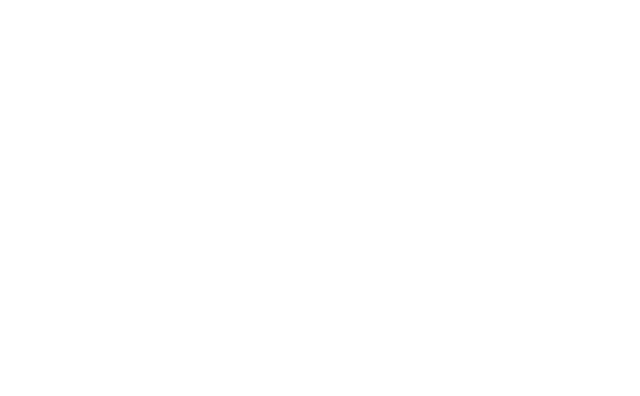
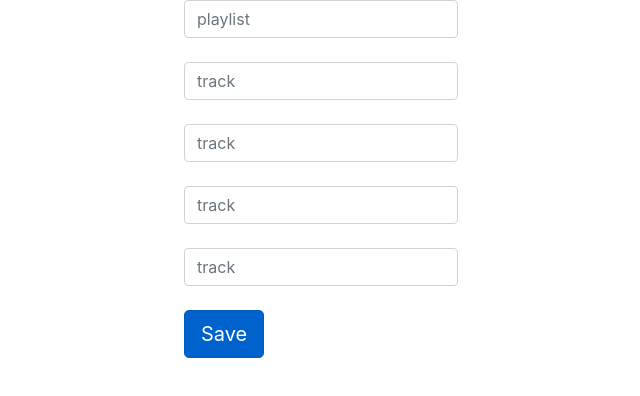
Before and after one commit to rob17833/socan, a React (Create React App) app: page /form in a window 1280 px wide. Shown: the top 396 px of the page, without its empty margins (91-731 px from the left). Built offline with nearby package versions, Linux system fonts and the light colour scheme.

Commit message:
ready to send datas

```diff
--- a/package.json
+++ b/package.json
@@ -7,9 +7,12 @@
     "nodemon": "^1.19.1",
     "react": "^16.8.6",
     "react-dom": "^16.8.6",
+    "react-redux": "^7.1.0",
     "react-router-dom": "^5.0.1",
     "react-scripts": "3.0.1",
-    "reactstrap": "^8.0.0"
+    "reactstrap": "^8.0.0",
+    "redux": "^4.0.1",
+    "redux-form": "^8.2.4"
   },
   "scripts": {
     "start": "react-scripts start",
--- /dev/null
+++ b/src/Action/index.js
@@ -0,0 +1,4 @@
+export const addPlaylist = (data) =>({
+  type: 'ADDPLAYLIST',
+  payload : data
+})
--- a/src/App.js
+++ b/src/App.js
@@ -4,6 +4,7 @@
 import { Switch, Route } from 'react-router-dom';
 import Step2 from './components/Step2';
 import Step3 from './components/Step3';
+import Form from './components/form/index.js';
 
 function App() {
   return (
@@ -11,6 +12,7 @@
       <Route exact path='/' component={Homepage} />
       <Route path='/step2' component={Step2} />
       <Route path='/step3' component={Step3} />
+      <Route path='/form' component={Form} />
     </Switch>
   );
 }
--- /dev/null
+++ b/src/Reducer/PlaylistReducer/index.js
@@ -0,0 +1,20 @@
+const defaultState = {
+  playlist: {}
+}
+
+const playlistReducer = (state = defaultState, action) => {
+  switch (action.type){
+    case 'ADDPLAYLIST':
+      return {
+        ...state,
+        playlist : {
+          playlist_name: action.payload.playlist_name,
+          track: [action.payload.track1, action.payload.track2, action.payload.track3, action.payload.track4]
+        }
+      }
+    default:
+      return state;
+  }
+}
+
+export default playlistReducer;
--- /dev/null
+++ b/src/Reducer/index.js
@@ -0,0 +1,8 @@
+import { combineReducers } from 'redux';
+import playlistReducer from './PlaylistReducer';
+const rootReducer = combineReducers({
+  form: playlistReducer,
+
+})
+
+export default rootReducer;
--- /dev/null
+++ b/src/Store/index.js
@@ -0,0 +1,9 @@
+import { createStore } from 'redux';
+import rootReducer from '../Reducer/index.js';
+
+const store = createStore(
+  rootReducer,
+  window.__REDUX_DEVTOOLS_EXTENSION__&& window.__REDUX_DEVTOOLS_EXTENSION__()
+  );
+
+export default store;
--- a/src/components/Step2/index.js
+++ b/src/components/Step2/index.js
@@ -2,10 +2,12 @@
 import { Form, FormGroup, Label, Input, Button, Container, Row, Col } from 'reactstrap';
 import './index.css';
 import { NavLink } from 'react-router-dom';
+import { connect } from 'react-redux';
 
 
 class Step2 extends React.Component {
     render() {
+        console.log(this.props.playlist)
         return (
             <Container>
                 <Row>
@@ -14,16 +16,13 @@
                             <FormGroup>
                                 <Label for="exampleSelectMulti">Select Playlist</Label>
                                 <Input type="select" name="selectMulti" id="exampleSelectMulti" multiple>
-                                    <option>1</option>
-                                    <option>2</option>
-                                    <option>3</option>
-                                    <option>4</option>
-                                    <option>5</option>
+                                    <option>{this.props.playlist.playlist_name}</option>
+
                                 </Input>
                             </FormGroup>
                             <Button to='step3' tag={NavLink}>Next</Button>
                         </Form>
-                        <Button className="btn_createplaylist" outline size="lg" color="secondary"> + Create a playlist</Button>
+                        <Button className="btn_createplaylist" to="form" tag={NavLink} outline size="lg" color="secondary"> + Create a playlist</Button>
                     </Col>
                 </Row>
             </Container>
@@ -31,4 +30,8 @@
     }
 }
 
-export default Step2;
+const mapStateToProps = state => ({
+    playlist: state.form.playlist
+})
+
+export default connect(mapStateToProps)(Step2);
--- a/src/components/Step3/index.js
+++ b/src/components/Step3/index.js
@@ -1,12 +1,29 @@
 import React from 'react';
 import { Button } from 'reactstrap';
+import {connect} from 'react-redux';
 
 class Step3 extends React.Component {
+  handleClick = () => {
+    const url = ''
+  }
     render(){
+      const {playlist_name, track} = this.props.data
+      const listTracks = track.map(item => <li>{item}</li>)
         return(
-            <Button size="lg" color="secondary">Confirm</Button>
+          <div>
+            <p>{playlist_name}</p>
+            <ul>
+              {listTracks}
+            </ul>
+            <Button onClick={this.handleClick} size="lg" color="secondary">Confirm</Button>
+          </div>
         )
     }
 }
 
-export default Step3;
+const npq = (blabla) => ({
+  data: blabla.form.playlist
+})
+
+
+export default connect(npq) (Step3);
--- /dev/null
+++ b/src/components/form/InputField.js
@@ -0,0 +1,22 @@
+import React from 'react';
+
+const InputField = ({
+  id,
+  input,
+  label,
+  type,
+  className,
+  meta: { touched, error },
+  placeholder,
+  name,
+}) => (
+  <React.Fragment>
+    <label htmlFor={id} className="label-form">
+      {label}
+      <input {...input} type={type} id={id} placeholder={placeholder} className={className} />
+    </label>
+  </React.Fragment>
+);
+
+
+export default InputField;
--- a/src/components/form/index.js
+++ b/src/components/form/index.js
@@ -2,52 +2,122 @@
 import React from 'react';
 import { reduxForm, Field } from 'redux-form';
 import {
-  Form, Button, FormGroup, Container, Row, Col, Alert,
+  Form, Button, FormGroup, Container, Row, Col,
 } from 'reactstrap';
-import InputField from '../InputField/index';
+import InputField from './InputField';
+import { withRouter } from 'react-router-dom'
+import { bindActionCreators } from 'redux';
+import {addPlaylist} from '../../Action';
+import { connect } from 'react-redux'
 
 
 // creation du formulaire:
-let LogInForm = (props) => {
-  const { handleSubmit, erreur } = props;
+class playlistForm extends React.Component {
+  constructor(props){
+    super(props);
+    this.state = {
+      playlist_name: '',
+      track1: '',
+      track2: '',
+      track3: '',
+      track4: '',
+    }
+  }
+
+  handleRedirect = (event) => {
+    event.preventDefault()
+    this.props.addPlaylist(this.state)
+    const { history } = this.props;
+    history.push('/step2');
+  }
+
+  onChange = (event) => {
+    this.setState({
+      [event.target.name]: event.target.value
+    })
+  }
+
+
+  render(){
+
     return (
       <Container>
         <Row>
           <Col xs={{ size: 8, offset: 2 }}>
-          <Form onSubmit={handleSubmit}>
+            <Form onSubmit={this.handleRedirect}>
               <FormGroup>
-              <Alert color="danger" isOpen={erreur}>Login Failed</Alert>
                 <Field
                   id="playlistName"
-                type="playlistName"
-                name="playlistName"
+                  type="text"
+                  name="playlist_name"
                   component={InputField}
-                placeholder="Votre e-mail"
+                  placeholder="playlist"
                   className="form-control"
+                  onChange={this.onChange}
                 />
               </FormGroup>
+              <FormGroup>
                 <Field
                   id="track"
-              type="track"
-              name="track"
+                  type="text"
+                  name="track1"
                   component={InputField}
-              placeholder="Votre mot de passe"
+                  placeholder="track"
                   className="form-control"
+                  onChange={this.onChange}
                 />
-            <Button color="primary" size="lg" active type="submit">Sign in</Button>
+              </FormGroup>
+              <FormGroup>
+                <Field
+                  id="track"
+                  type="text"
+                  name="track2"
+                  component={InputField}
+                  placeholder="track"
+                  className="form-control"
+                  onChange={this.onChange}
+                />
+              </FormGroup>
+              <FormGroup>
+                <Field
+                  id="track"
+                  type="text"
+                  name="track3"
+                  component={InputField}
+                  placeholder="track"
+                  className="form-control"
+                  onChange={this.onChange}
+                />
+              </FormGroup>
+              <FormGroup>
+                <Field
+                  id="track"
+                  type="text"
+                  name="track4"
+                  component={InputField}
+                  placeholder="track"
+                  className="form-control"
+                  onChange={this.onChange}
+                />
+              </FormGroup>
+              <Button color="primary" size="lg" active type="submit">Save</Button>
             </Form>
           </Col>
         </Row>
       </Container>
     );
   };
+}
 
 // validation des entrees:
 
 
-LogInForm = reduxForm({
-  form: 'signIn',
-  validate,
-})(LogInForm);
+playlistForm = reduxForm({
+  form: 'playlist'
+})(playlistForm);
 
-export default LogInForm;
+const mapDispatchToProps = dispatch => (
+  bindActionCreators({addPlaylist}, dispatch)
+)
+
+export default withRouter(connect(null, mapDispatchToProps)(playlistForm));
--- a/src/index.js
+++ b/src/index.js
@@ -5,12 +5,16 @@
 import * as serviceWorker from './serviceWorker';
 import { BrowserRouter } from 'react-router-dom';
 import 'bootstrap/dist/css/bootstrap.css';
+import { Provider } from 'react-redux';
+import store from './Store/index.js';
 
 ReactDOM.render(
+  <Provider store={store}>
     <BrowserRouter>
         <App />
-    </BrowserRouter>, document.getElementById('root'));
-
+    </BrowserRouter>
+  </Provider>
+  , document.getElementById('root'));
 // If you want your app to work offline and load faster, you can change
 // unregister() to register() below. Note this comes with some pitfalls.
 // Learn more about service workers: https://bit.ly/CRA-PWA
```
Also changed, not shown: 1 other file (tests, documents, lock files or other folders). Lines whose indentation alone changed are shown as unchanged.
